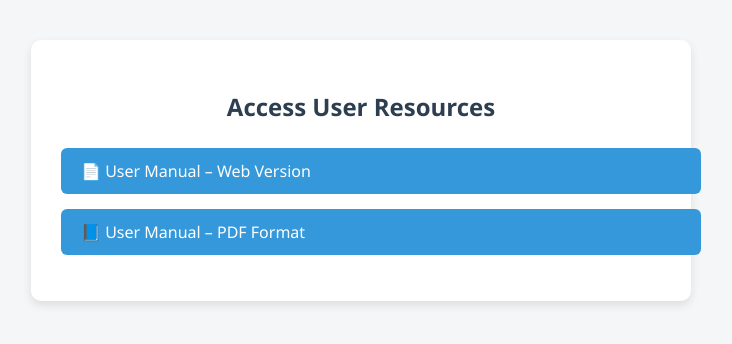
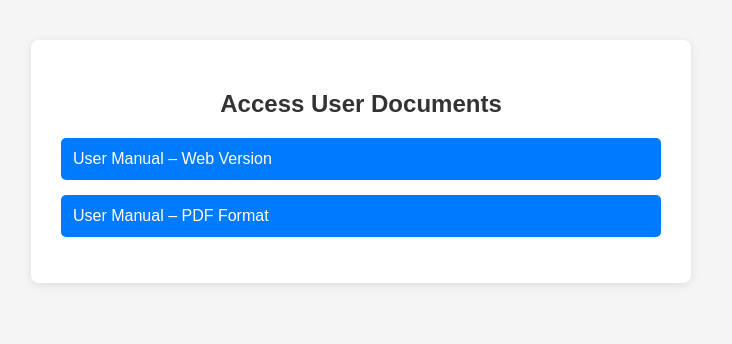
Before and after one commit to aecsupport/url, a plain HTML site: page index.html in a window 1280 px wide. Shown: the whole page, without its empty margins (279-1011 px from the left). Drawn offline with Linux system fonts and the light colour scheme.

Commit message:
Update index.html

```diff
--- a/index.html
+++ b/index.html
@@ -5,59 +5,56 @@
   <title>Redirect Links</title>
   <style>
     body {
-      font-family: "Segoe UI", Tahoma, Geneva, Verdana, sans-serif;
-      background-color: #f4f6f8;
-      color: #333;
+      font-family: Arial, sans-serif;
+      background-color: #f5f5f5;
+      padding: 40px;
       margin: 0;
-      padding: 40px;
     }
 
     .container {
       max-width: 600px;
       margin: auto;
-      background-color: #ffffff;
+      background: white;
       padding: 30px;
-      border-radius: 10px;
-      box-shadow: 0 4px 10px rgba(0,0,0,0.1);
+      border-radius: 8px;
+      box-shadow: 0 2px 10px rgba(0,0,0,0.1);
     }
 
     h2 {
-      color: #2c3e50;
       text-align: center;
-      margin-bottom: 25px;
+      color: #333;
     }
 
     ul {
-      list-style: none;
+      list-style-type: none;
       padding: 0;
     }
 
     li {
-      margin-bottom: 15px;
+      margin: 15px 0;
     }
 
     a {
-      display: inline-block;
-      width: 100%;
+      display: block;
+      background-color: #007BFF;
+      color: white;
       text-decoration: none;
-      background-color: #3498db;
-      color: white;
-      padding: 12px 20px;
-      border-radius: 6px;
-      transition: background-color 0.3s ease;
+      padding: 12px;
+      border-radius: 5px;
+      transition: background 0.3s;
     }
 
     a:hover {
-      background-color: #2980b9;
+      background-color: #0056b3;
     }
   </style>
 </head>
 <body>
   <div class="container">
-    <h2>Access User Resources</h2>
+    <h2>Access User Documents</h2>
     <ul>
-      <li><a href="usermanual.html">📄 User Manual – Web Version</a></li>
-      <li><a href="usermanual.html">📘 User Manual – PDF Format</a></li>
+      <li><a href="usermanual.html">User Manual – Web Version</a></li>
+      <li><a href="usermanual.pdf">User Manual – PDF Format</a></li>
     </ul>
   </div>
 </body>
```
